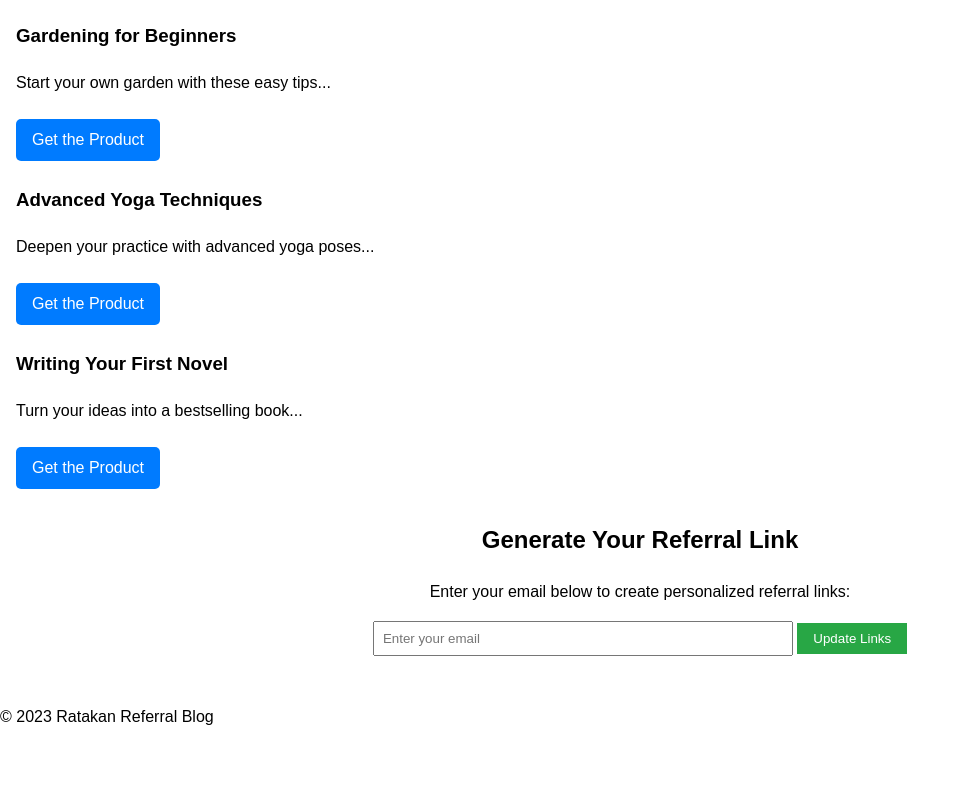
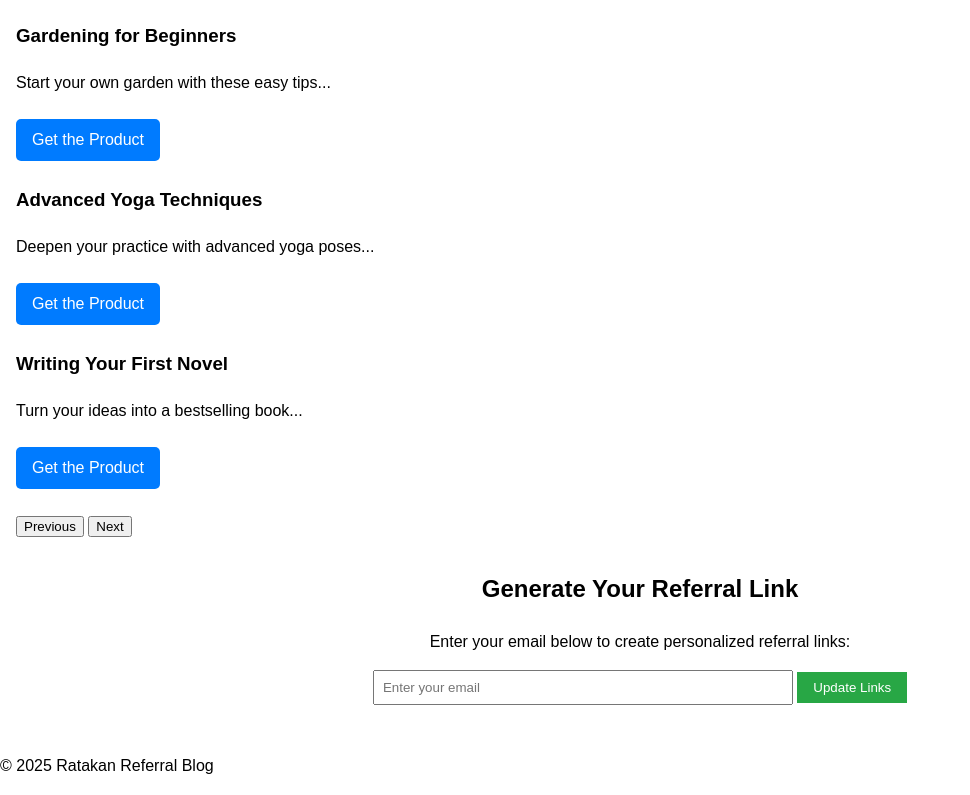
Before and after one commit to kelasmaster/ratakanreff-blog, a plain HTML site: page pagination/index.html in a window 1280 px wide. Shown: the part 896-1691 px from the top of the page, without its empty margins (0-970 px from the left). Before the commit the page ends 1641 px from the top, so only its background shows below. Drawn offline with Linux system fonts and the light colour scheme.

Commit message:
Update index.html

```diff
--- a/pagination/index.html
+++ b/pagination/index.html
@@ -19,6 +19,12 @@
       <div id="article-container">
         <!-- Articles will be dynamically displayed here -->
       </div>
+      <!-- Pagination Controls -->
+      <div id="pagination-controls" class="pagination">
+        <button id="prev-page">Previous</button>
+        <span id="page-info"></span>
+        <button id="next-page">Next</button>
+      </div>
     </section>
 
     <!-- Referral Email Input -->
@@ -31,7 +37,7 @@
   </main>
 
   <footer>
-    <p>&copy; 2023 Ratakan Referral Blog</p>
+    <p>&copy; 2025 Ratakan Referral Blog</p>
   </footer>
 
   <script src="script.js"></script>
```
